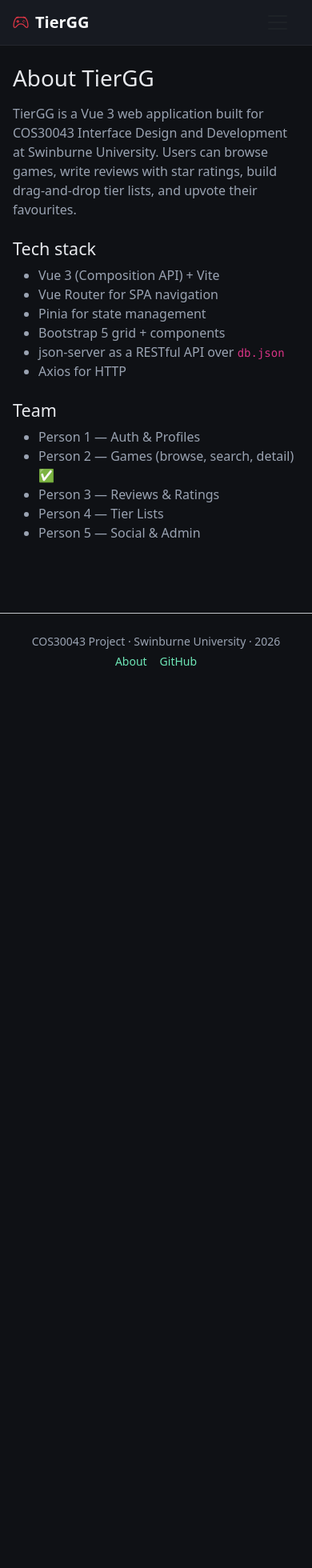
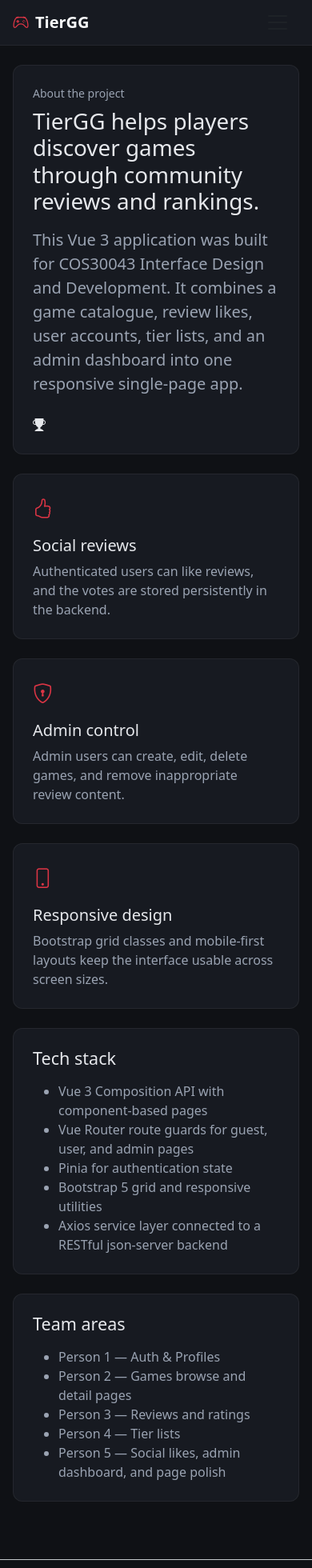
Before and after one commit to DavidVietNguyen/COS30043-project, a Vue app: page /about in a window 390 px wide. Shown: the top 1960 px of the page at 80% size. Before the commit the page ends 861 px from the top, so only its background shows below. Built offline with nearby package versions, Linux system fonts and the light colour scheme.

Commit message:
Enhanced AboutView.vue
Added polished layout, in a mean time content explains:

social reviews
admin control
responsive design
tech stack
team areas

```diff
--- a/src/views/AboutView.vue
+++ b/src/views/AboutView.vue
@@ -1,29 +1,75 @@
 <template>
   <div class="row justify-content-center">
-    <div class="col-12 col-lg-8">
-      <h1 class="mb-3">About TierGG</h1>
-      <p class="text-muted-tg">
-        TierGG is a Vue 3 web application built for COS30043 Interface Design and Development at
-        Swinburne University. Users can browse games, write reviews with star ratings, build
-        drag-and-drop tier lists, and upvote their favourites.
-      </p>
-      <h4 class="mt-4">Tech stack</h4>
-      <ul class="text-muted-tg">
-        <li>Vue 3 (Composition API) + Vite</li>
-        <li>Vue Router for SPA navigation</li>
-        <li>Pinia for state management</li>
-        <li>Bootstrap 5 grid + components</li>
-        <li>json-server as a RESTful API over <code>db.json</code></li>
-        <li>Axios for HTTP</li>
-      </ul>
-      <h4 class="mt-4">Team</h4>
-      <ul class="text-muted-tg">
-        <li>Person 1 — Auth &amp; Profiles</li>
-        <li>Person 2 — Games (browse, search, detail) ✅</li>
-        <li>Person 3 — Reviews &amp; Ratings</li>
-        <li>Person 4 — Tier Lists</li>
-        <li>Person 5 — Social &amp; Admin</li>
-      </ul>
+    <div class="col-12 col-xl-10">
+      <section class="card-tg p-4 p-md-5 mb-4">
+        <div class="row align-items-center g-4">
+          <div class="col-12 col-lg-8">
+            <p class="text-muted-tg small mb-2">About the project</p>
+            <h1 class="mb-3">TierGG helps players discover games through
+            community reviews and rankings.</h1>
+            <p class="lead text-muted-tg mb-0">
+              This Vue 3 application was built for COS30043
+              Interface Design and Development. It combines a game
+              catalogue, review likes, user accounts, tier lists, and
+              an admin dashboard into one responsive single-page app.
+            </p>
+          </div>
+          <div class="col-12 col-lg-4 text-lg-end">
+            <i class="bi bi-trophy-fill about-icon"></i>
+          </div>
+        </div>
+      </section>
+
+      <div class="row g-4 mb-4">
+        <div class="col-12 col-md-4">
+          <div class="card-tg p-4 h-100">
+            <i class="bi bi-hand-thumbs-up fs-2 text-danger"></i>
+            <h5 class="mt-3">Social reviews</h5>
+            <p class="text-muted-tg mb-0">Authenticated users can like reviews, and the votes are stored persistently in the backend.</p>
+          </div>
+        </div>
+        <div class="col-12 col-md-4">
+          <div class="card-tg p-4 h-100">
+            <i class="bi bi-shield-lock fs-2 text-danger"></i>
+            <h5 class="mt-3">Admin control</h5>
+            <p class="text-muted-tg mb-0">Admin users can create, edit, delete games, and remove inappropriate review content.</p>
+          </div>
+        </div>
+        <div class="col-12 col-md-4">
+          <div class="card-tg p-4 h-100">
+            <i class="bi bi-phone fs-2 text-danger"></i>
+            <h5 class="mt-3">Responsive design</h5>
+            <p class="text-muted-tg mb-0">Bootstrap grid classes and mobile-first layouts keep the interface usable across screen sizes.</p>
+          </div>
+        </div>
+      </div>
+
+      <div class="row g-4">
+        <div class="col-12 col-lg-6">
+          <div class="card-tg p-4 h-100">
+            <h4 class="mb-3">Tech stack</h4>
+            <ul class="text-muted-tg mb-0">
+              <li>Vue 3 Composition API with component-based pages</li>
+              <li>Vue Router route guards for guest, user, and admin pages</li>
+              <li>Pinia for authentication state</li>
+              <li>Bootstrap 5 grid and responsive utilities</li>
+              <li>Axios service layer connected to a RESTful json-server backend</li>
+            </ul>
+          </div>
+        </div>
+        <div class="col-12 col-lg-6">
+          <div class="card-tg p-4 h-100">
+            <h4 class="mb-3">Team areas</h4>
+            <ul class="text-muted-tg mb-0">
+              <li>Person 1 — Auth &amp; Profiles</li>
+              <li>Person 2 — Games browse and detail pages</li>
+              <li>Person 3 — Reviews and ratings</li>
+              <li>Person 4 — Tier lists</li>
+              <li>Person 5 — Social likes, admin dashboard, and page polish</li>
+            </ul>
+          </div>
+        </div>
+      </div>
     </div>
   </div>
 </template>
```
